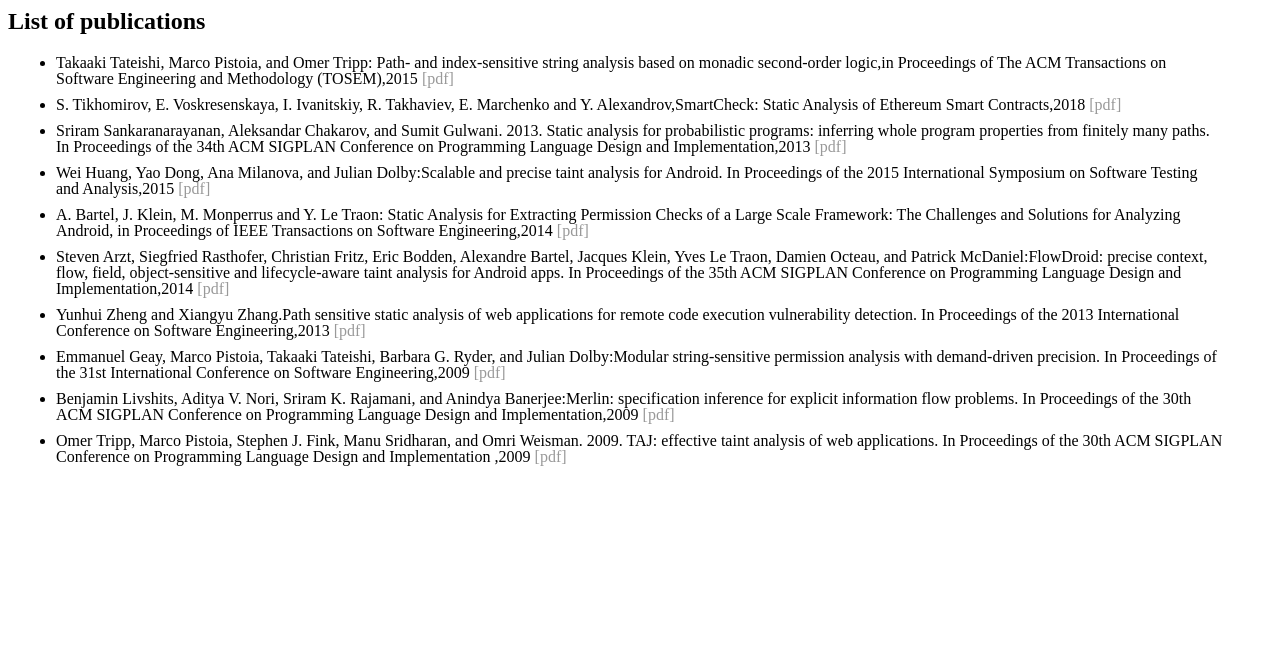
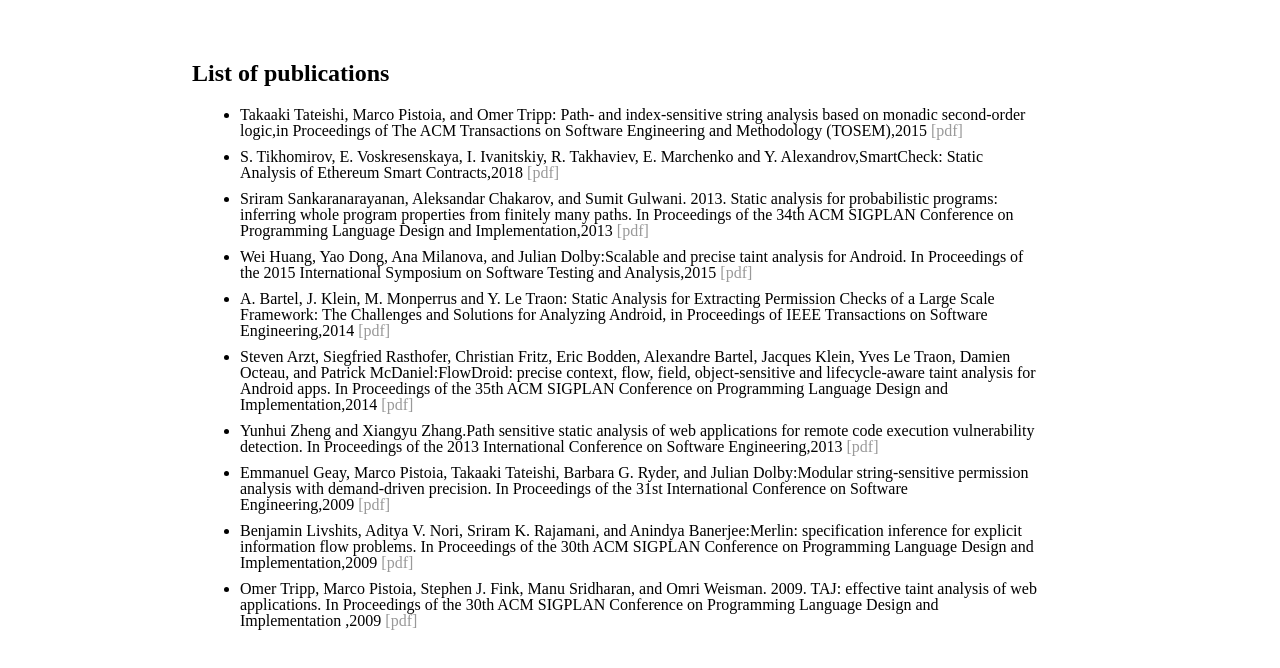
Before and after one commit to anitha181992/Static_analysis, a plain HTML site: page publications.html in a window 1280 px wide. Drawn offline with Linux system fonts and the light colour scheme.

Commit message:
Update publications.html

```diff
--- a/publications.html
+++ b/publications.html
@@ -1,6 +1,10 @@
 <html>
   <head>
     <style>
+      body {
+    margin: 60px auto;
+    width: 70%;
+     }
       ul {
 
       padding-left: 3rem;
```
